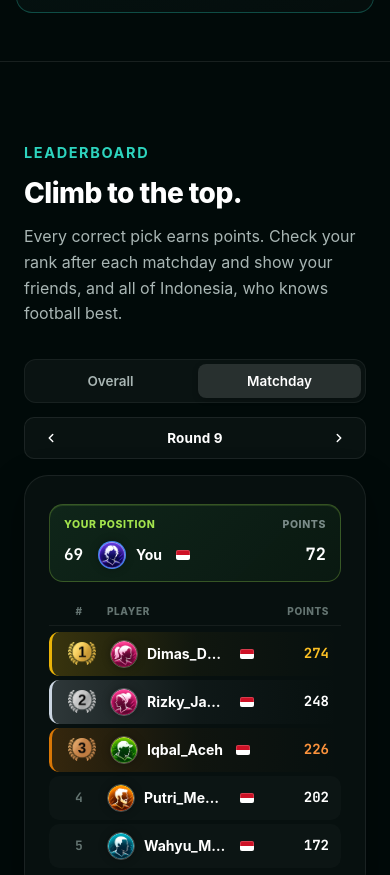
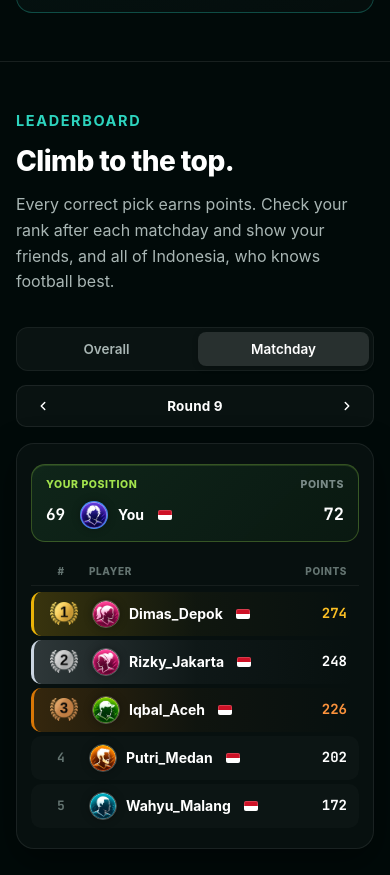
Before and after one commit to git-acuratechglobal/BolaVerse-site, a plain HTML site: page index.html in a window 390 px wide. Shown: the part 5131-6006 px from the top of the page. Drawn offline with Linux system fonts and the light colour scheme; a web font is replaced by a local one.

Commit message:
leaderbord fixes

```diff
--- a/index.html
+++ b/index.html
@@ -731,7 +731,7 @@
   }
   .lp-leaderboard-sec .lp-section-head {
     max-width: 640px;
-    margin: 0 0 32px;
+    margin: 0 auto 32px;
     text-align: left;
   }
   .lp-lb-container {
@@ -1241,8 +1241,9 @@
   }
   .lp-footer-bottom p { margin: 0; }
   @media (max-width: 600px) {
-    section { padding: 48px 16px; }
+    section, .lp-leaderboard-sec { padding: 48px 16px; }
     .wrap { padding-left: 0; padding-right: 0; }
+    .lp-lb-inner-box { padding: 20px 14px; border-radius: 18px; }
     .lp-comp-tab { justify-content: flex-start; padding: 12px 14px; min-height: 48px; font-size: 13px; }
     .lp-tab-dots { margin-bottom: 20px; }
     .lp-league-card { padding: 18px 12px; border-radius: 16px; }
```
